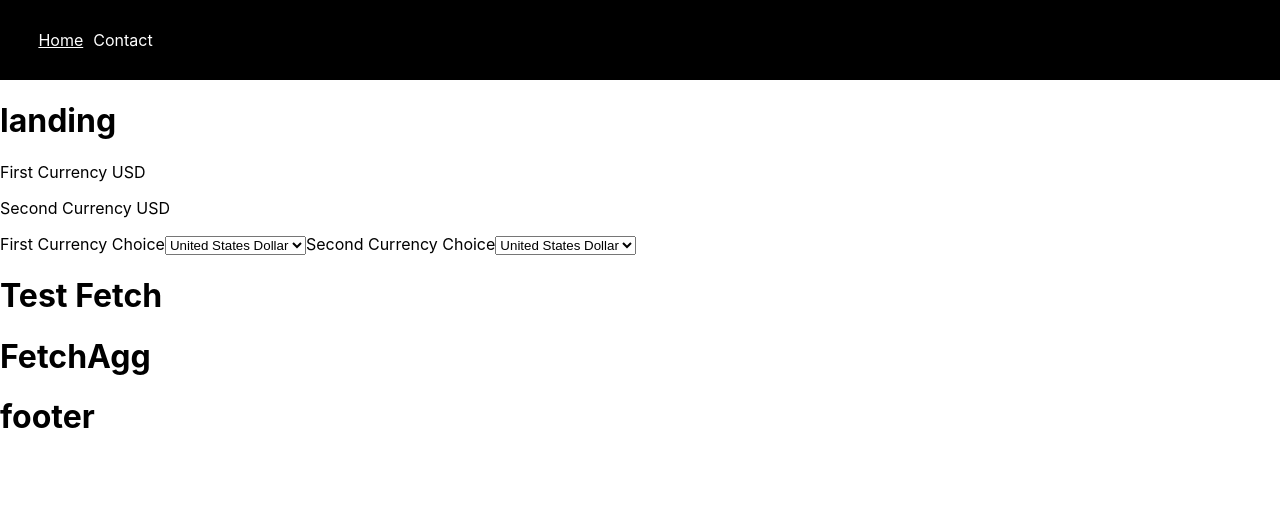
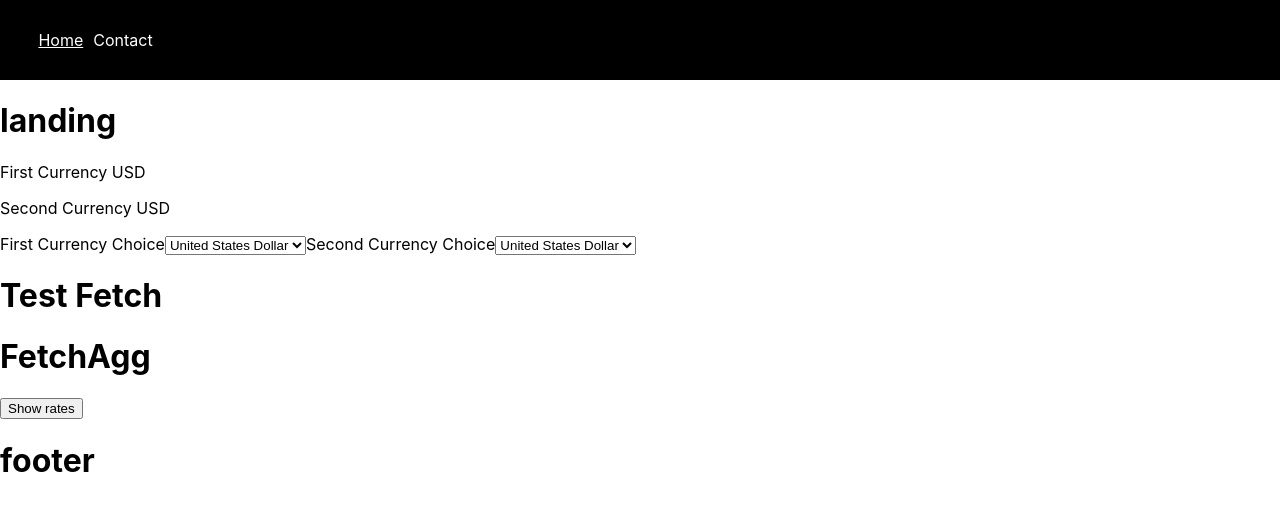
Before and after one commit to stansaner/ExchangeMate, a React (Create React App) app: page / in a window 1280 px wide. Shown: the top 510 px of the page. Built offline with nearby package versions, Linux system fonts and the light colour scheme; no server answers.

Commit message:
Fetch raw aggregates with a fixed time interval

```diff
--- a/src/components/fetchagg/fetchAgg.js
+++ b/src/components/fetchagg/fetchAgg.js
@@ -1,8 +1,24 @@
+import React from "react";
+import { useEffect } from "react";
 import "./fetchagg.css";
 
-function FetchAgg() {
+
+function FetchAgg(props) {
+
+  function bringData() {
+    fetch(`https://api.polygon.io/v2/aggs/ticker/C:${props.currencyA}${props.currencyB}/range/1/day/2023-01-02/2023-01-09?adjusted=true&sort=asc&limit=120&apiKey=VjdfKVQgSP7rYvGkgO1Cu789ZdvAj_ph`)
+    .then(res => res.json())
+      .then(data => {
+          console.log(data);
+      })
+  }
+
+
   return (
-    <h1>FetchAgg</h1>
+    <div>
+      <h1>FetchAgg</h1>
+      <button onClick={bringData}>Show rates</button>
+    </div>
   );
 };
 
```
